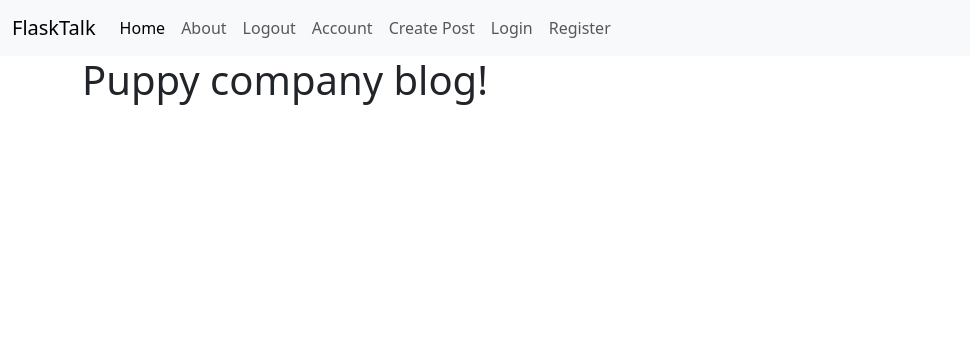
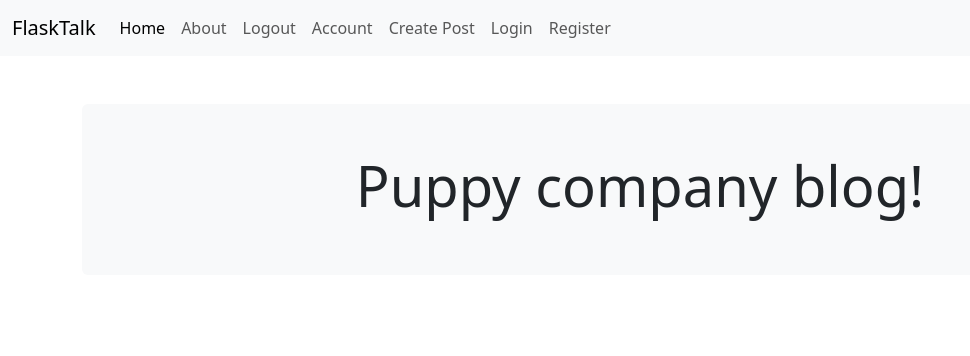
Before and after one commit to RalitsaTerzieva/flasktalk, a Flask app: page / in a window 1280 px wide. Shown: the top 356 px of the page, without its empty margins (0-970 px from the left). Run offline with Flask 2, Linux system fonts and the light colour scheme.

Commit message:
Fix bootstrap jumbotron issue

```diff
--- a/puppycompanyblog/templates/error_pages/403.html
+++ b/puppycompanyblog/templates/error_pages/403.html
@@ -2,8 +2,8 @@
 
 {% block content %}
 
-<div class="jumbotron">
-    <h1>403 Access Forbbiden!</h1>
+<div class="bg-light text-center py-5 mt-5 rounded">
+    <h1 class="display-4">403 Access Forbbiden!</h1>
 </div>
 
 
--- a/puppycompanyblog/templates/error_pages/404.html
+++ b/puppycompanyblog/templates/error_pages/404.html
@@ -2,8 +2,8 @@
 
 {% block content %}
 
-<div class="jumbotron">
-    <h1>404 Page not found!</h1>
+<div class="bg-light text-center py-5 mt-5 rounded">
+    <h1 class="display-4">404 Page not found!</h1>
 </div>
 
 
--- a/puppycompanyblog/templates/index.html
+++ b/puppycompanyblog/templates/index.html
@@ -2,8 +2,8 @@
 
 {% block content %}
 
-<div class="jumbotron">
-    <h1>Puppy company blog!</h1>
+<div class="bg-light text-center py-5 mt-5 rounded">
+    <h1 class="display-4">Puppy company blog!</h1>
 </div>
 
 
--- a/puppycompanyblog/templates/info.html
+++ b/puppycompanyblog/templates/info.html
@@ -2,8 +2,8 @@
 
 {% block content %}
 
-<div class="jumbotron">
-    <h1>Info about our company</h1>
+<div class="bg-light text-center py-5 mt-5 rounded">
+    <h1 class="display-4">Info about our company</h1>
 
     <p>Welcome to Puppy Blog, your go-to destination for everything related to dogs! Whether you're a first-time pet parent or a seasoned canine enthusiast, we’re here to provide insights, tips, and inspiration for every dog lover. Our mission is simple: to celebrate the joy, love, and companionship that dogs bring into our lives while fostering a community where dog enthusiasts can share their experiences. From training guides and health tips to heartwarming stories and adorable puppy photos, Puppy Blog keeps you informed and entertained about your furry best friends. We believe every pup deserves a happy and healthy life, and we are dedicated to equipping dog owners with the tools and knowledge to make that happen.</p>
 </div>
```
